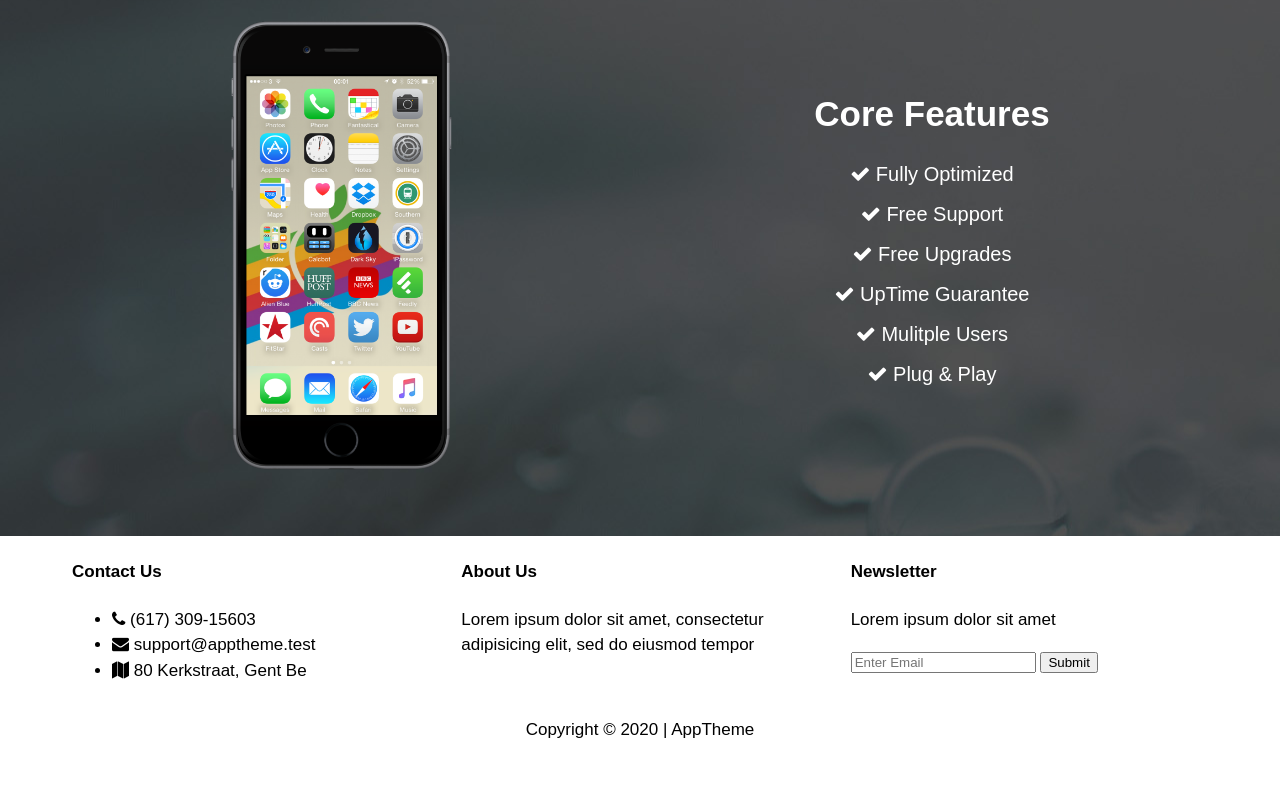
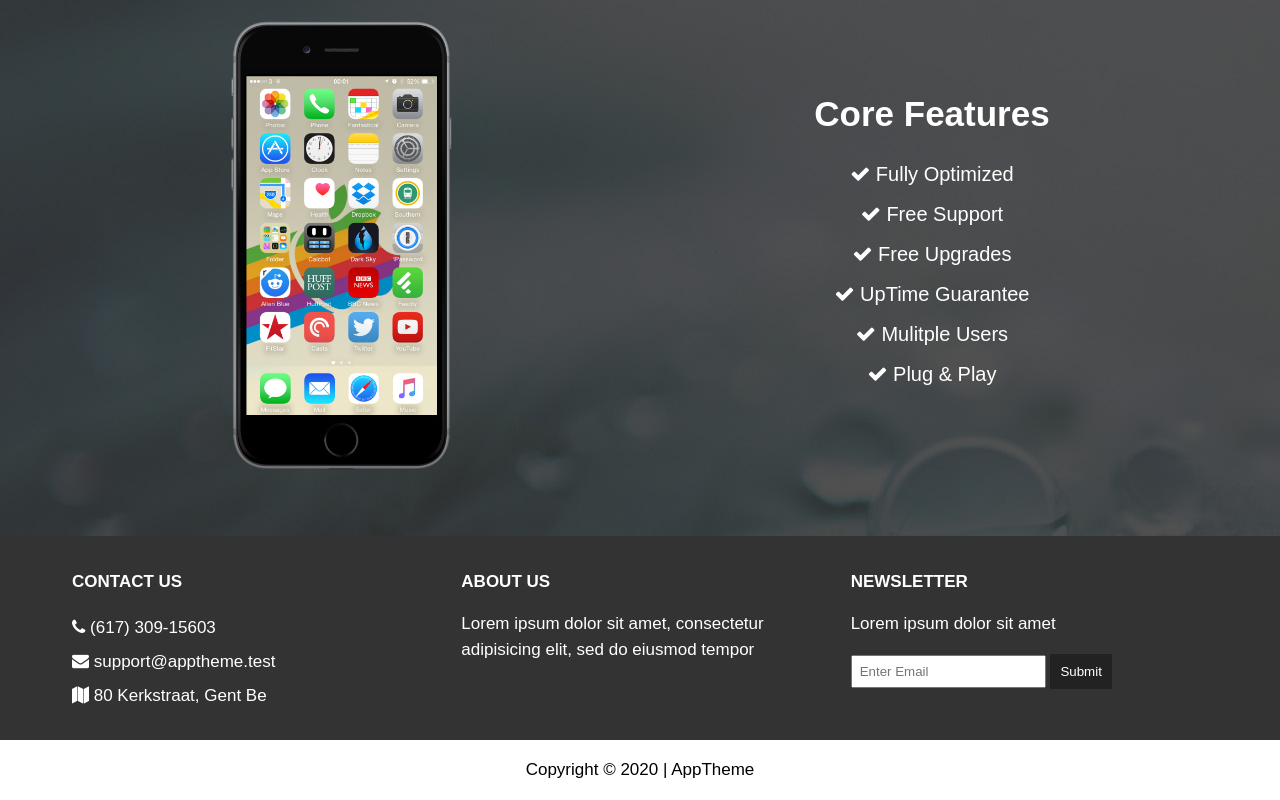
Before and after one commit to Elisa0045/app-theme, a plain HTML site: page index.html in a window 1280 px wide. Shown: the part 1271-2071 px from the top of the page. Before the commit the page ends 2031 px from the top, so only its background shows below. Drawn offline with Linux system fonts and the light colour scheme.

Commit message:
Styling company area and user history
Add an image, and styling

```diff
--- a/css/style.css
+++ b/css/style.css
@@ -98,28 +98,54 @@ img {
   color: #56a79a;
 }
 /* info */
-#info{
-    background:#333 url('../img/info-bg.jpg') no-repeat;
-    color:#fff;
-  }
+#info {
+  background: #333 url("../img/info-bg.jpg") no-repeat;
+  color: #fff;
+}
 
-  #info h2{
-    font-size:35px;
-    margin:0;
-    padding-bottom:10px;
-  }
+#info h2 {
+  font-size: 35px;
+  margin: 0;
+  padding-bottom: 10px;
+}
 
-  #info ul{
-    list-style:none;
-    padding:0;
-  }
+#info ul {
+  list-style: none;
+  padding: 0;
+}
 
-  #info li{
-    line-height:2em;
-    font-size:20px;
-  }
+#info li {
+  line-height: 2em;
+  font-size: 20px;
+}
+/* company */
+#company {
+  background: #333;
+  color: #fff;
+  padding: 10px 0;
+}
 
+#company h4 {
+  text-transform: uppercase;
+  margin-bottom: 0;
+}
 
+#company ul {
+  padding: 0;
+  list-style: none;
+  line-height: 2em;
+}
+
+#company input[type="text"] {
+  padding: 7px;
+}
+
+#company button {
+  background: #222;
+  color: #fff;
+  padding: 10px;
+  border: 0;
+}
 
 /* media queries  */
 @media (max-width: 800px) {
```
Also changed, not shown: 1 other file.
